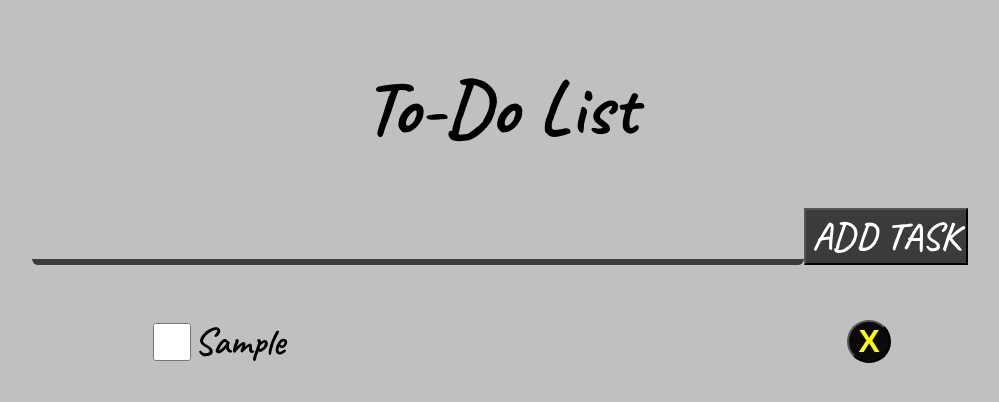
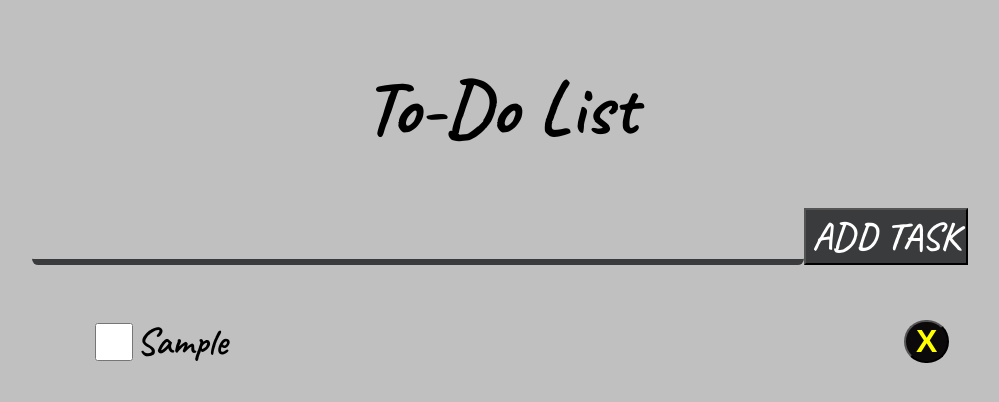
Before and after one commit to Talex210/ToDoList, a plain HTML site: page index.html in a window 1280 px wide. Both pictures are taken after typing "Sample" into the empty fields and a click on the button "ADD TASK". Shown: the whole page, without its empty margins (140-1139 px from the left). Drawn offline with Linux system fonts and the light colour scheme.

Commit message:
Added a description. Refinement of adaptability to the screen width.

```diff
--- a/index.css
+++ b/index.css
@@ -6,8 +6,9 @@ html {
 
 body {
     display: flex;
+    flex-direction: column;
     align-items: center;
-    flex-direction: column;
+    align-content: center;
     font-family: 'Caveat', cursive;
 }
 
@@ -73,37 +74,29 @@ ul {
     cursor: grabbing;
 }
 
-#task-list {
-    width: 60vw;
-    display: flex;
-    flex-direction: column;
+.task-list {
+    /*width: 60vw;*/
+    /*display: flex;*/
+    /*flex-direction: column;*/
     /*justify-content: center;*/
-    align-items: center;
-    align-content: center;
+    /*align-items: center;*/
+    /*align-content: center;*/
 }
 
 li {
     display: flex;
     justify-content: space-between;
     align-items: center;
-    height: 2em;
+    height: 6vw;
 }
 
 label {
     display: none;
 }
 
-/*.checkbox {
-    width: 1em;
-}*/
-
 .task {
-    width: 17em;
+    width: 60vw;
 }
-
-/*.delete-btn {
-    !*width: 1.2em;*!
-}*/
 
 input[type=checkbox] + span {
     text-decoration: none;
```
Also changed, not shown: index.html (+2 -0 lines), 1 other file.
